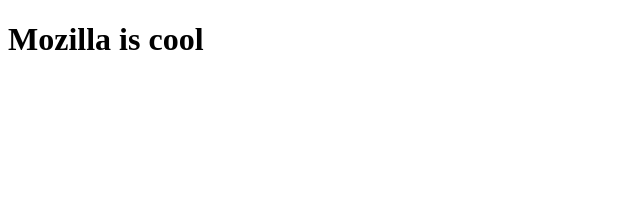
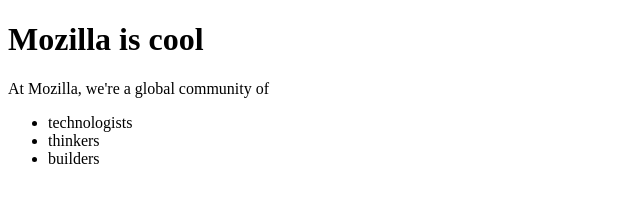
Before and after one commit to code4policy-archive/mozilla-website-dasolshim-new, a plain HTML site: page index.html in a window 1280 px wide. Shown: the whole page, without its empty margins (0-640 px from the left). Drawn offline with Linux system fonts and the light colour scheme.

Commit message:
add information what mozilla is

```diff
--- a/index.html
+++ b/index.html
@@ -7,6 +7,13 @@
 	<!-- This is the title -->
 	<h1> Mozilla is cool </h1>
 
+		<p>At Mozilla, we're a global community of </p>
+
+	<ul>
+		<li>technologists</li>
+		<li>thinkers</li>
+		<li>builders</li>
+	</ul>
 
 </body>
 </html>
```
